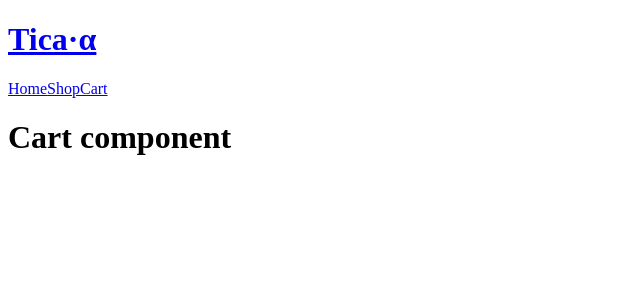
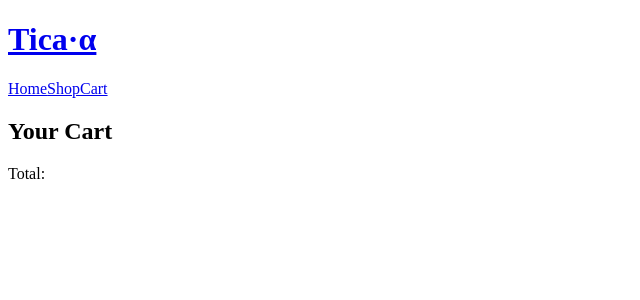
Before and after one commit to kuromika/shopping-cart, a React (Create React App) app: page /cart in a window 1280 px wide. Shown: the top 300 px of the page, without its empty margins (0-640 px from the left). Built offline with nearby package versions, Linux system fonts and the light colour scheme.

Commit message:
Create static version for Cart page

```diff
--- a/src/Components/Cart.js
+++ b/src/Components/Cart.js
@@ -1,10 +1,20 @@
 import React from "react";
 
-const Cart = () => {
+const Cart = (props) => {
     return (
-        <>
-            <h1>Cart component</h1>
-        </>
+        <div className="cart">
+            <h2>Your Cart</h2>
+            <div className="items">
+                {/* add cart items */}
+            </div>
+
+            <div className="checkout">
+                <div className="cart-total">
+                    <span>Total: </span>
+                    <span>{props.total}</span>
+                </div>
+            </div>
+        </div>
     )
 }
 
--- a/src/Components/Home.js
+++ b/src/Components/Home.js
@@ -2,9 +2,9 @@ import React from "react";
 
 const Home = () => {
     return (
-        <>
+        <div className="home">
             <h1>Home component</h1>
-        </>
+        </div>
     )
 }
 
--- a/src/Components/Shop.js
+++ b/src/Components/Shop.js
@@ -2,11 +2,11 @@ import React from "react";
 
 const Shop = (props) => {
     return (
-        <>
+        <div className="shop">
             <h2>Our Products</h2>
-            <div class="grid shop">
+            <div class="grid">
             </div>
-        </>
+        </div>
     )
 }
 
```
Also changed, not shown: src/App.js (line endings or trailing spaces).
